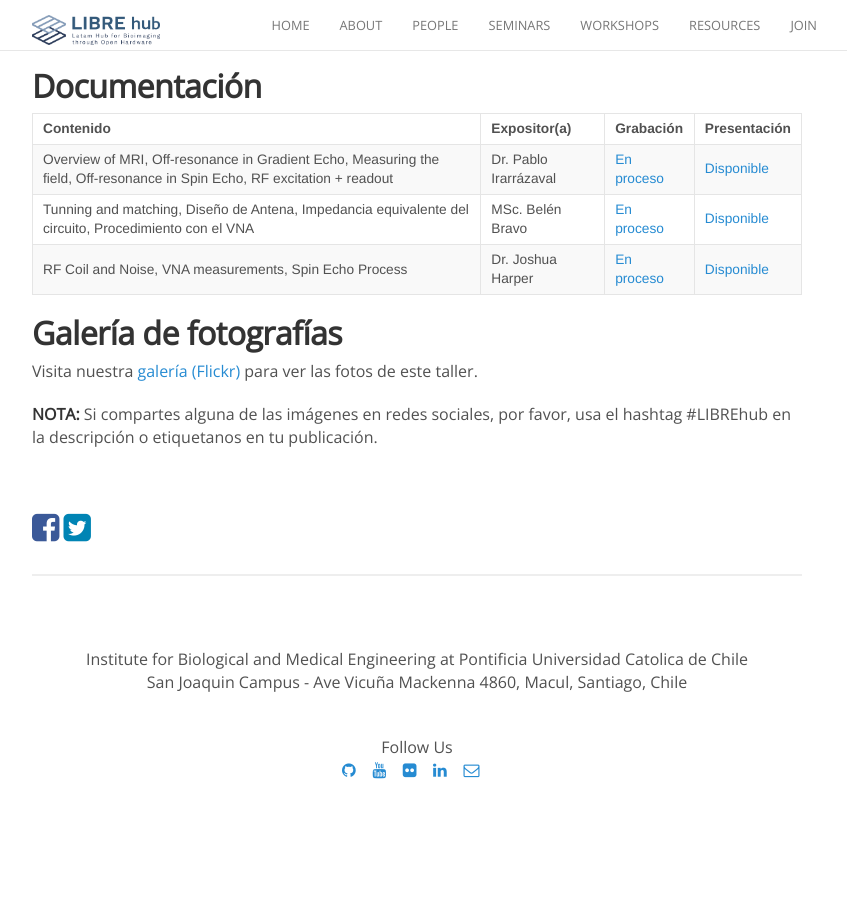
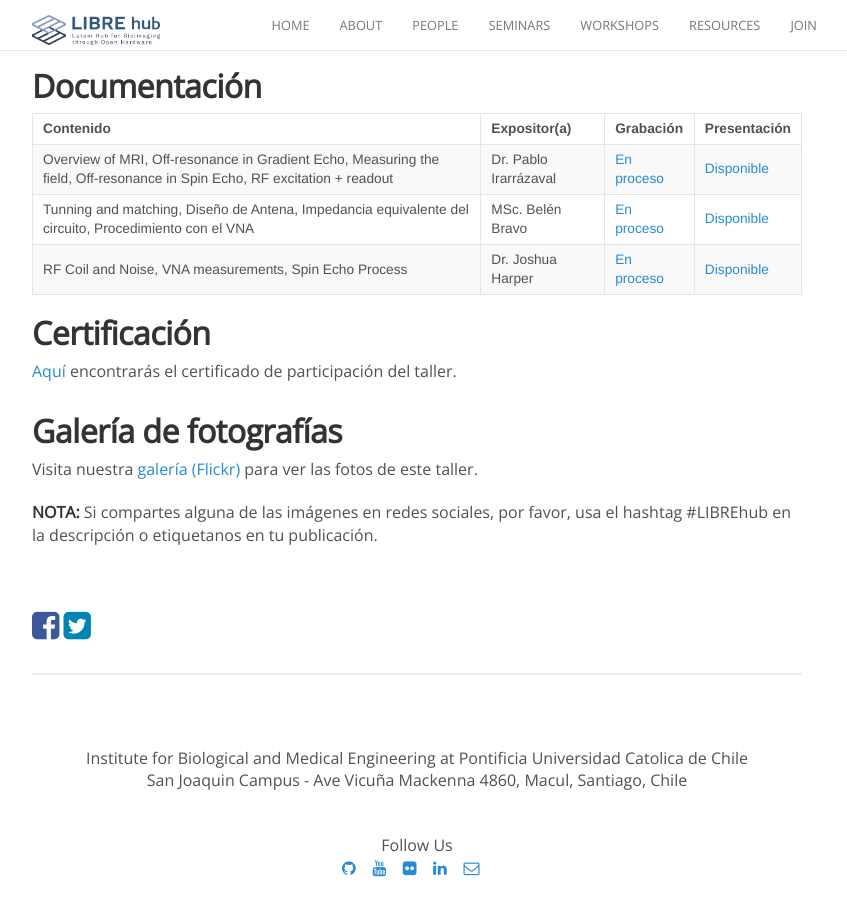
Before and after one commit to LIBREhub/LIBREhub.github.io, a Jekyll site: the page built from _posts/2025-07-04-spin-echo-ws.md, in a window 1280 px wide and 900 px high, scrolled down 1137 px. Shown: the whole window, without its empty margins (223-1070 px from the left). Built offline with Jekyll 4.4.1, drawn with Linux system fonts in a browser that asks for light colours; nearby versions of some CDN libraries; before the commit the page ends 1939 px from its top, so only the background shows below that.

Commit message:
Update workshop post

```diff
--- a/_posts/2025-07-04-spin-echo-ws.md
+++ b/_posts/2025-07-04-spin-echo-ws.md
@@ -74,6 +74,9 @@ Este evento fue organizado por LIBRE hub y se realizó de manera presencial en l
 |Tunning and matching, Diseño de Antena, Impedancia equivalente del circuito, Procedimiento con el VNA| MSc. Belén Bravo| [En proceso](https://www.youtube.com/@librehub) | [Disponible](https://drive.google.com/drive/folders/1Iea1H1OBMr-_uDRgMk7PrL4dZOyOEJoz)|
 |RF Coil and Noise, VNA measurements, Spin Echo Process| Dr. Joshua Harper| [En proceso](https://www.youtube.com/@librehub) | [Disponible](https://drive.google.com/drive/folders/1Iea1H1OBMr-_uDRgMk7PrL4dZOyOEJoz)|
 
+## Certificación
+[Aquí](/certificates/SpinEcho_2025/) encontrarás el certificado de participación del taller.
+
 ## Galería de fotografías
 Visita nuestra <a href="https://www.flickr.com/photos/197037882@N02/albums/">galería (Flickr)</a> para ver las fotos de este taller.
 
```
